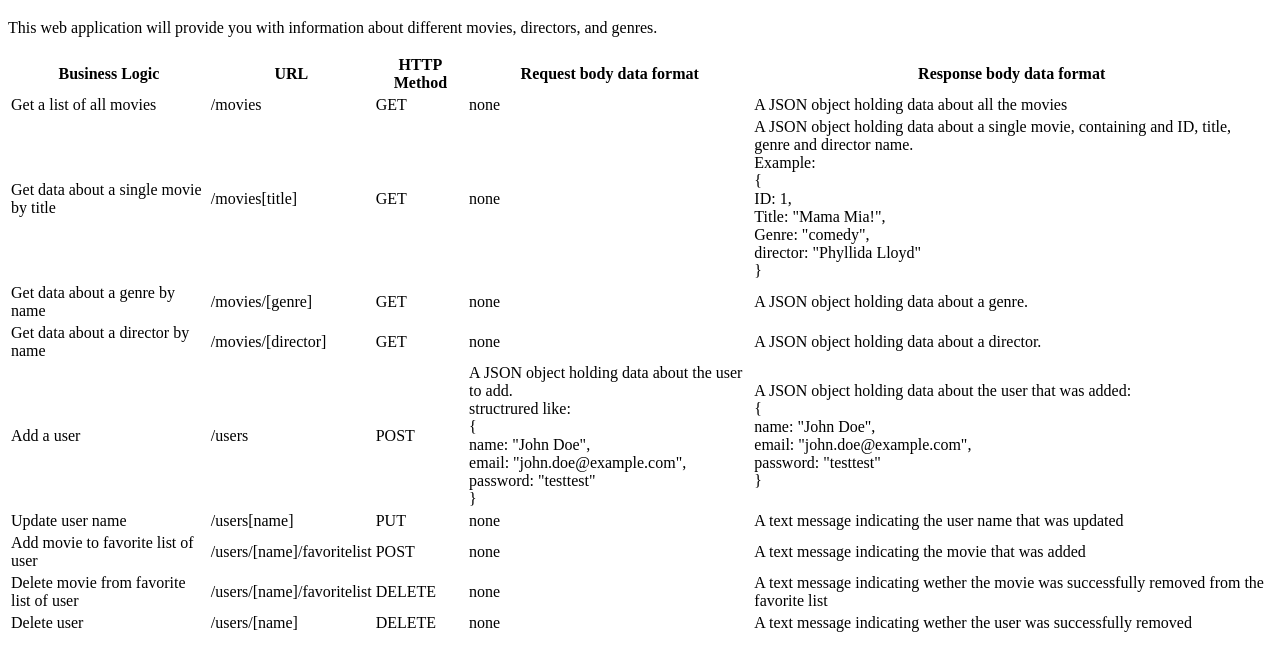
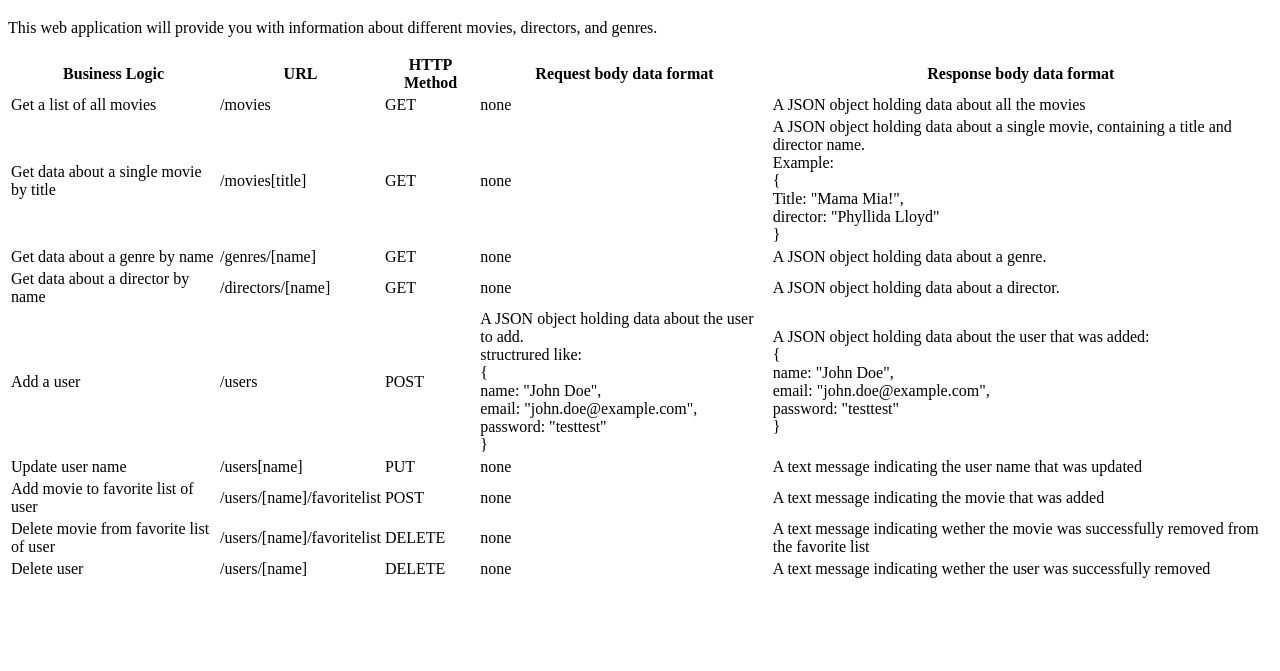
Before and after one commit to Techdaan1/movie_api, a website: page public/documentation.html in a window 1280 px wide. Shown: the part 61-732 px from the top of the page. Drawn offline with Linux system fonts and the light colour scheme.

Commit message:
Update documentation.html

```diff
--- a/public/documentation.html
+++ b/public/documentation.html
@@ -30,25 +30,23 @@
           <td>/movies[title]</td>
           <td>GET</td>
           <td>none</td>
-          <td>A JSON object holding data about a single movie, containing and ID, title, genre and director name.<br>
+          <td>A JSON object holding data about a single movie, containing a title and director name.<br>
             Example:<br>
             {<br>
-              ID: 1,<br>
               Title: "Mama Mia!",<br>
-              Genre: "comedy",<br>
               director: "Phyllida Lloyd"<br>
              }<br>
           </td>
         <tr>
           <td>Get data about a genre by name</td>
-          <td>/movies/[genre]</td>
+          <td>/genres/[name]</td>
           <td>GET</td>
           <td>none</td>
           <td>A JSON object holding data about a genre.</td>
         </tr>
         <tr>
           <td>Get data about a director by name</td>
-          <td>/movies/[director]</td>
+          <td>/directors/[name]</td>
           <td>GET</td>
           <td>none</td>
           <td>A JSON object holding data about a director.</td>
```
